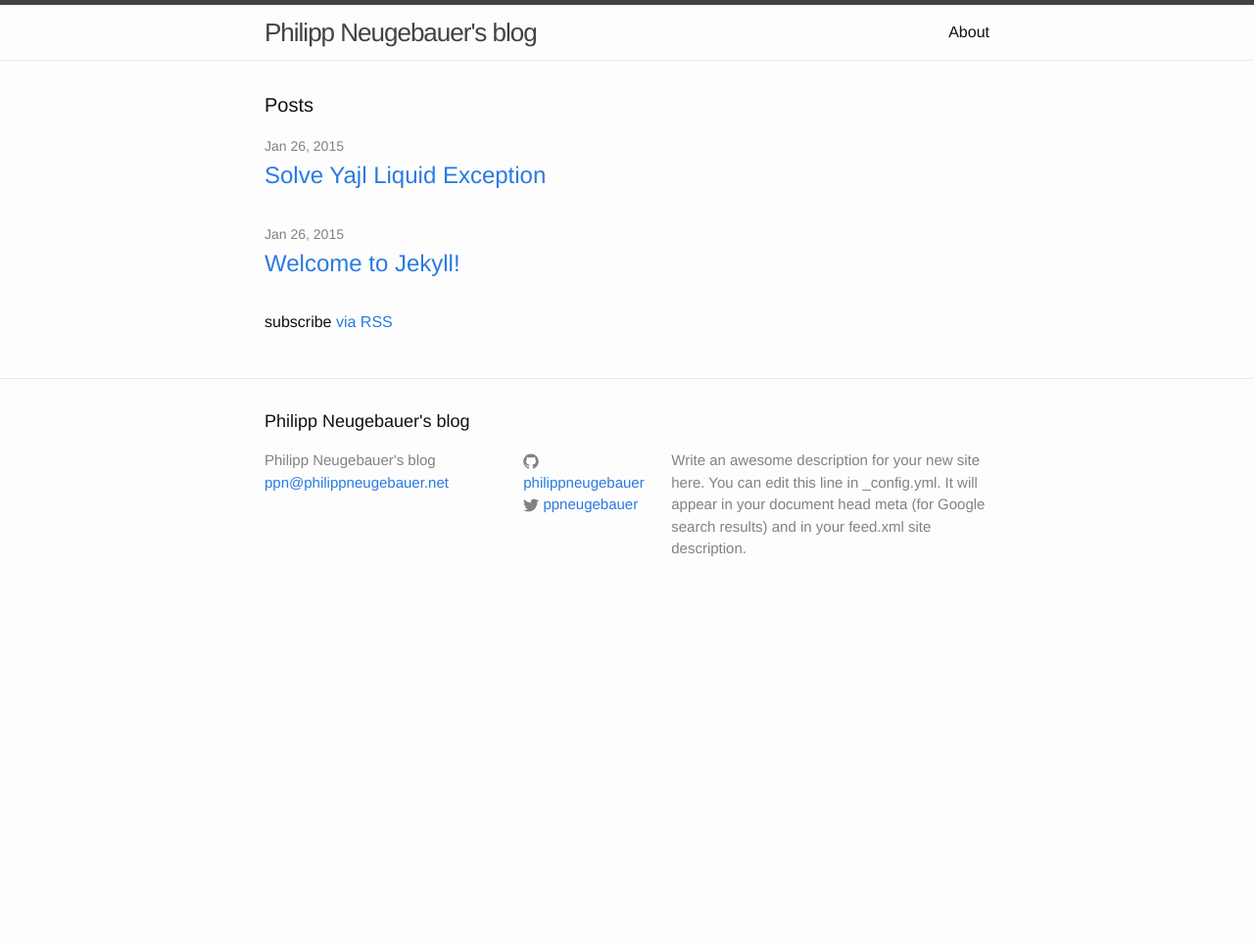
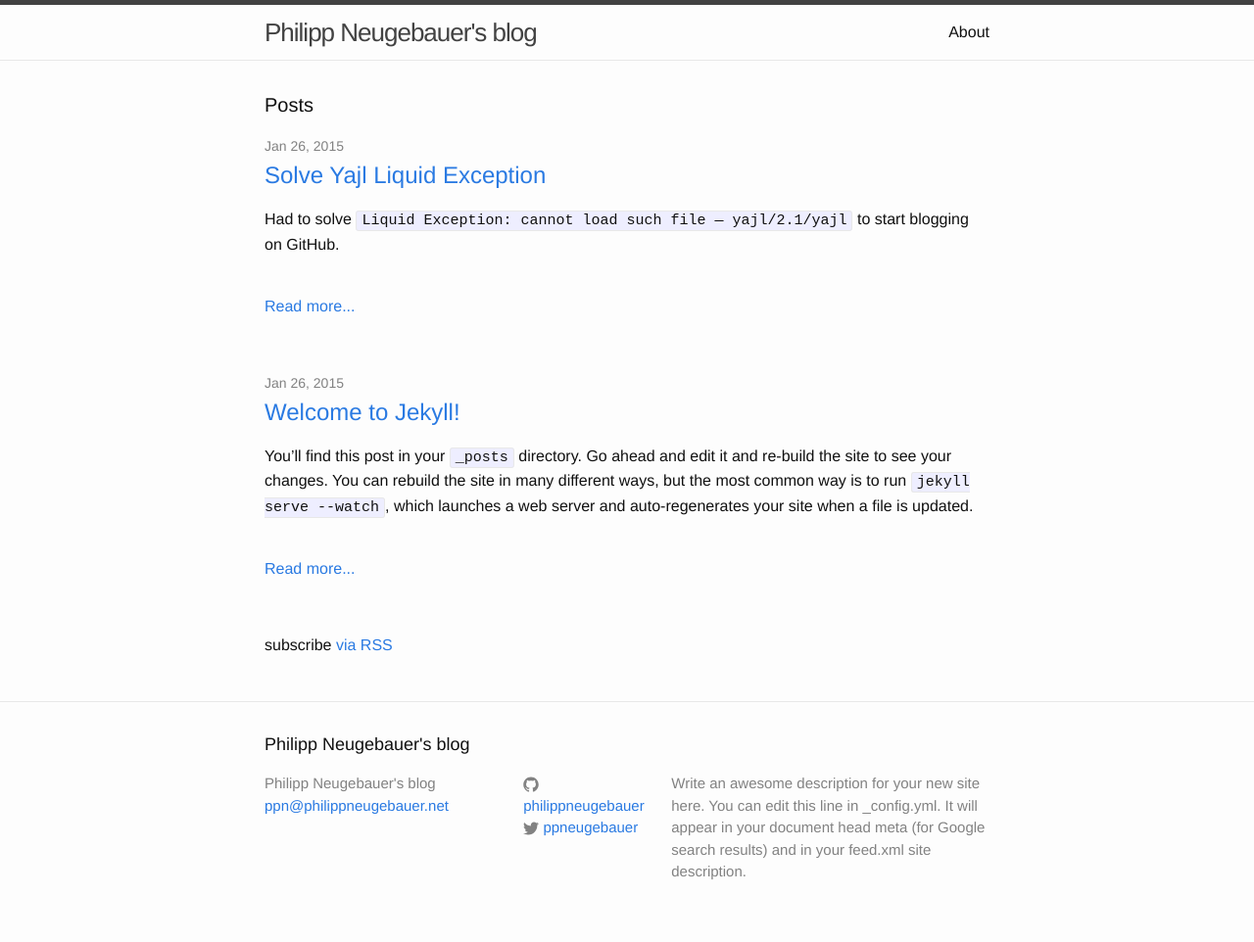
Before and after one commit to philippneugebauer/philippneugebauer.github.io, a Jekyll site: the page built from index.html, in a window 1280 px wide. Shown: the whole page at 98% size. Built offline with Jekyll 4.4.1, drawn with Linux system fonts in a browser that asks for light colours; the list of posts is cut into pages by our own code; before the commit the page ends 900 px from its top, so only the background shows below that.

Commit message:
pagination added

```diff
--- a/_config.yml
+++ b/_config.yml
@@ -10,7 +10,7 @@
 twitter_username: ppneugebauer
 github_username:  philippneugebauer
 
-#highlighter: rouge
-
 # Build settings
 markdown: kramdown
+highlighter: rouge
+paginate: 5
--- a/index.html
+++ b/index.html
@@ -7,17 +7,45 @@
   <h1 class="page-heading">Posts</h1>
 
   <ul class="post-list">
-    {% for post in site.posts %}
+    {% for post in paginator.posts %}
       <li>
         <span class="post-meta">{{ post.date | date: "%b %-d, %Y" }}</span>
 
         <h2>
           <a class="post-link" href="{{ post.url | prepend: site.baseurl }}">{{ post.title }}</a>
         </h2>
+          {{ post.excerpt }}<br>
+          <a href="{{ post.url }}">Read more...</a><br><br>
       </li>
     {% endfor %}
   </ul>
 
+  {% if paginator.total_pages > 1 %}
+    <div class="pagination">
+      {% if paginator.previous_page %}
+        <a href="{{ paginator.previous_page_path | prepend: site.baseurl | replace: '//', '/' }}">&laquo; Prev</a>
+      {% else %}
+        <span>&laquo; Prev</span>
+      {% endif %}
+
+      {% for page in (1..paginator.total_pages) %}
+        {% if page == paginator.page %}
+          <em>{{ page }}</em>
+        {% elsif page == 1 %}
+          <a href="{{ '/index.html' | prepend: site.baseurl | replace: '//', '/' }}">{{ page }}</a>
+        {% else %}
+          <a href="{{ site.paginate_path | prepend: site.baseurl | replace: '//', '/' | replace: ':num', page }}">{{ page }}</a>
+        {% endif %}
+      {% endfor %}
+
+      {% if paginator.next_page %}
+        <a href="{{ paginator.next_page_path | prepend: site.baseurl | replace: '//', '/' }}">Next &raquo;</a>
+      {% else %}
+        <span>Next &raquo;</span>
+      {% endif %}
+    </div>
+  {% endif %}
+
   <p class="rss-subscribe">subscribe <a href="{{ "/feed.xml" | prepend: site.baseurl }}">via RSS</a></p>
 
 </div>
```
